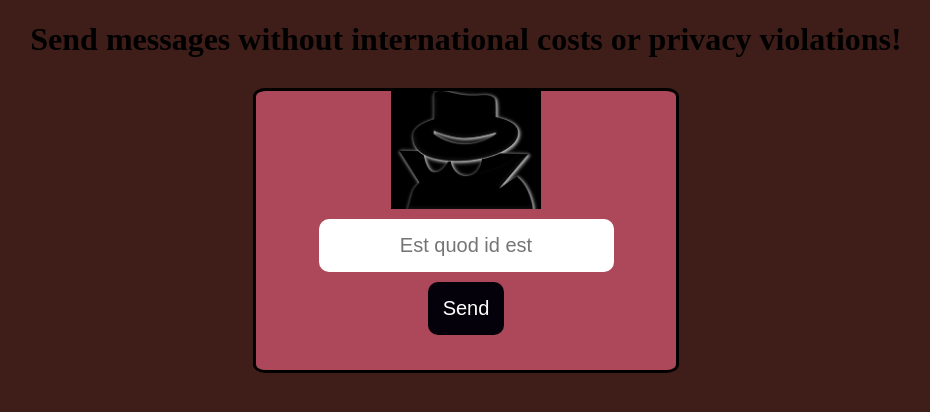
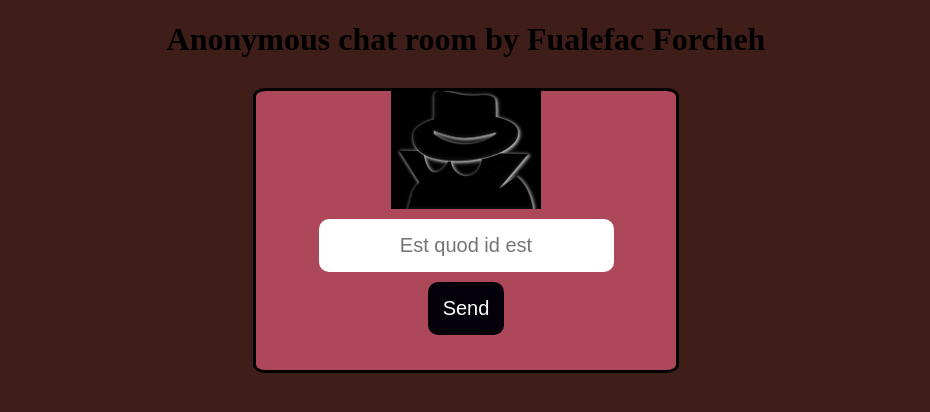
Before and after one commit to Fualefac/Anon-messages, a plain HTML site: page index.html in a window 1280 px wide. Shown: the whole page, without its empty margins (174-1104 px from the left). Drawn offline with Linux system fonts and the light colour scheme; no server answers.

Commit message:
Update index.html

```diff
--- a/index.html
+++ b/index.html
@@ -12,7 +12,7 @@
 
 </head>
 <body>
-    <h1>Send messages without international costs or privacy violations!</h1>
+    <h1>Anonymous chat room by Fualefac Forcheh</h1>
     <div class="box">
         <img src="images/cart.png" alt="chud">
         <div class ="field">
```
